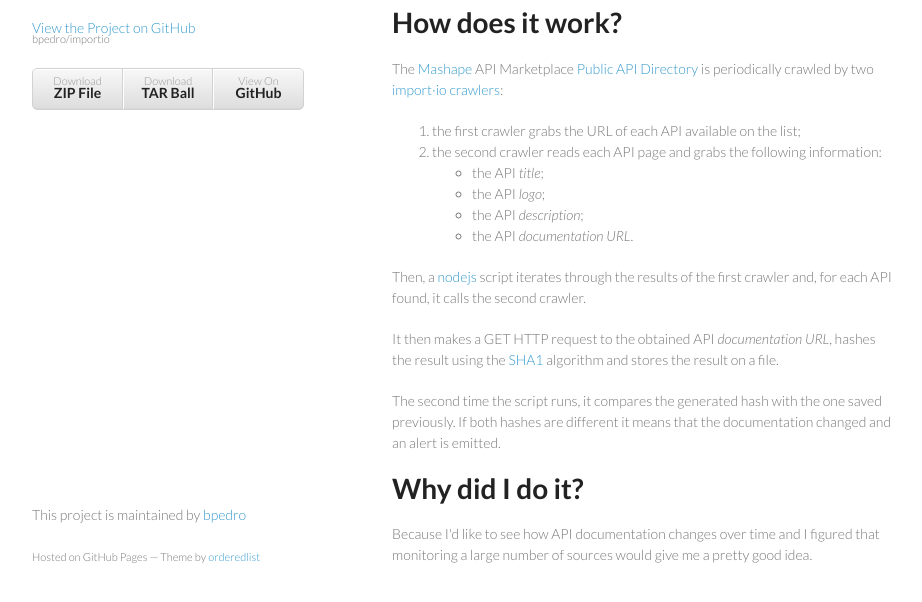
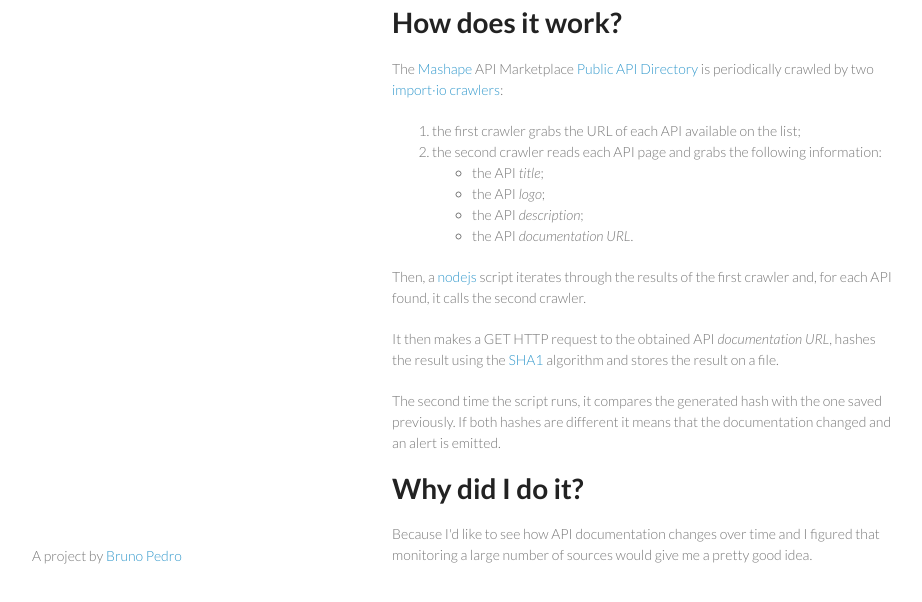
Before and after one commit to bpedro/importio, a plain HTML site: page index.html in a window 1280 px wide. Shown: the part 164-766 px from the top of the page, without its empty margins (178-1100 px from the left). Drawn offline with Linux system fonts and the light colour scheme.

Commit message:
Update index.html

```diff
--- a/index.html
+++ b/index.html
@@ -17,15 +17,6 @@
       <header>
         <h1>API Documentation Changes</h1>
         <p>my import·io hackathon participation</p>
-
-        <p class="view"><a href="https://github.com/bpedro/importio">View the Project on GitHub <small>bpedro/importio</small></a></p>
-
-
-        <ul>
-          <li><a href="https://github.com/bpedro/importio/zipball/master">Download <strong>ZIP File</strong></a></li>
-          <li><a href="https://github.com/bpedro/importio/tarball/master">Download <strong>TAR Ball</strong></a></li>
-          <li><a href="https://github.com/bpedro/importio">View On <strong>GitHub</strong></a></li>
-        </ul>
       </header>
       <section>
         <h1>
@@ -61,8 +52,7 @@
 <p>Because I'd like to see how API documentation changes over time and I figured that monitoring a large number of sources would give me a pretty good idea.</p>
       </section>
       <footer>
-        <p>This project is maintained by <a href="https://github.com/bpedro">bpedro</a></p>
-        <p><small>Hosted on GitHub Pages &mdash; Theme by <a href="https://github.com/orderedlist">orderedlist</a></small></p>
+        <p>A project by <a href="http://brunopedro.com/">Bruno Pedro</a></p>
       </footer>
     </div>
     <script src="javascripts/scale.fix.js"></script>
```
